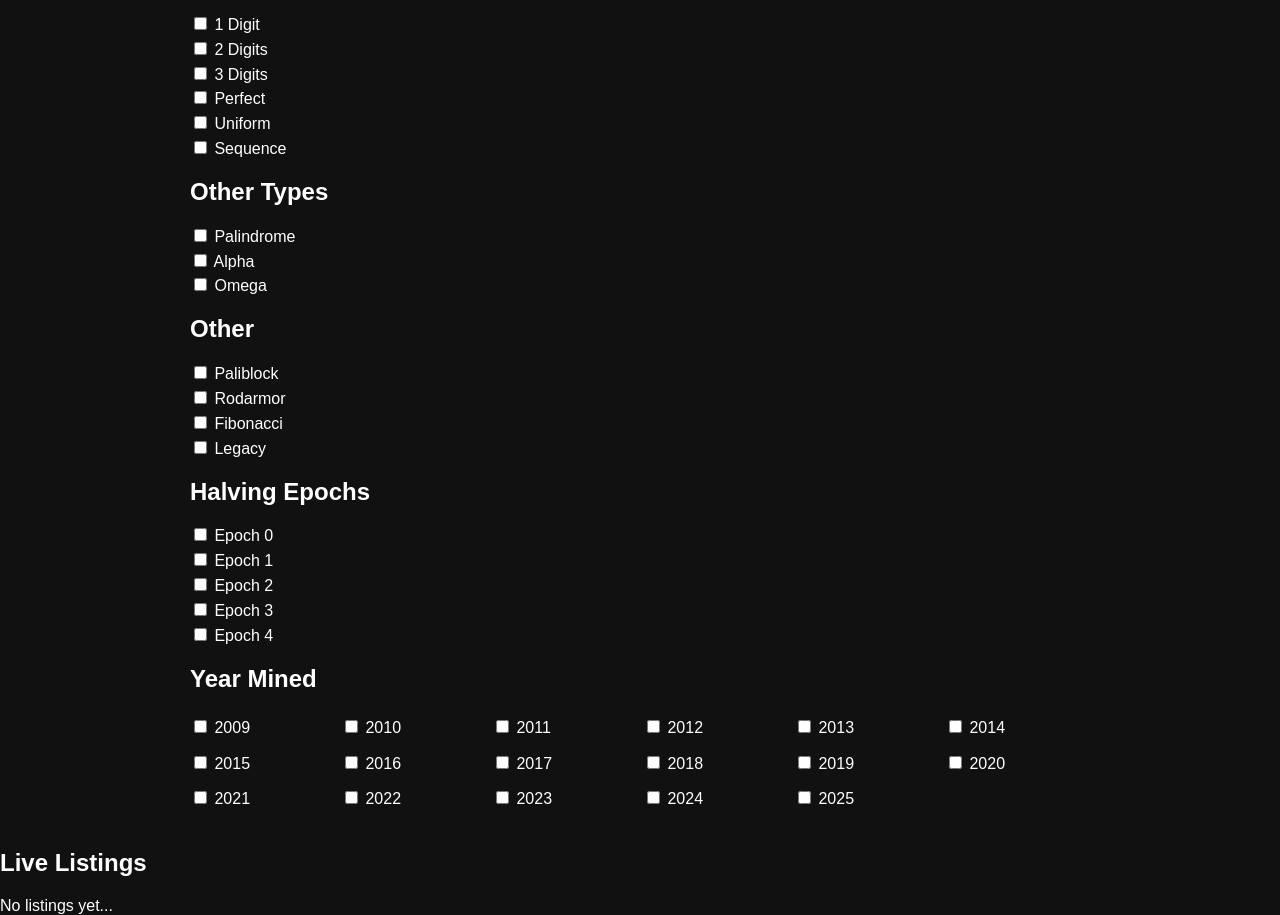
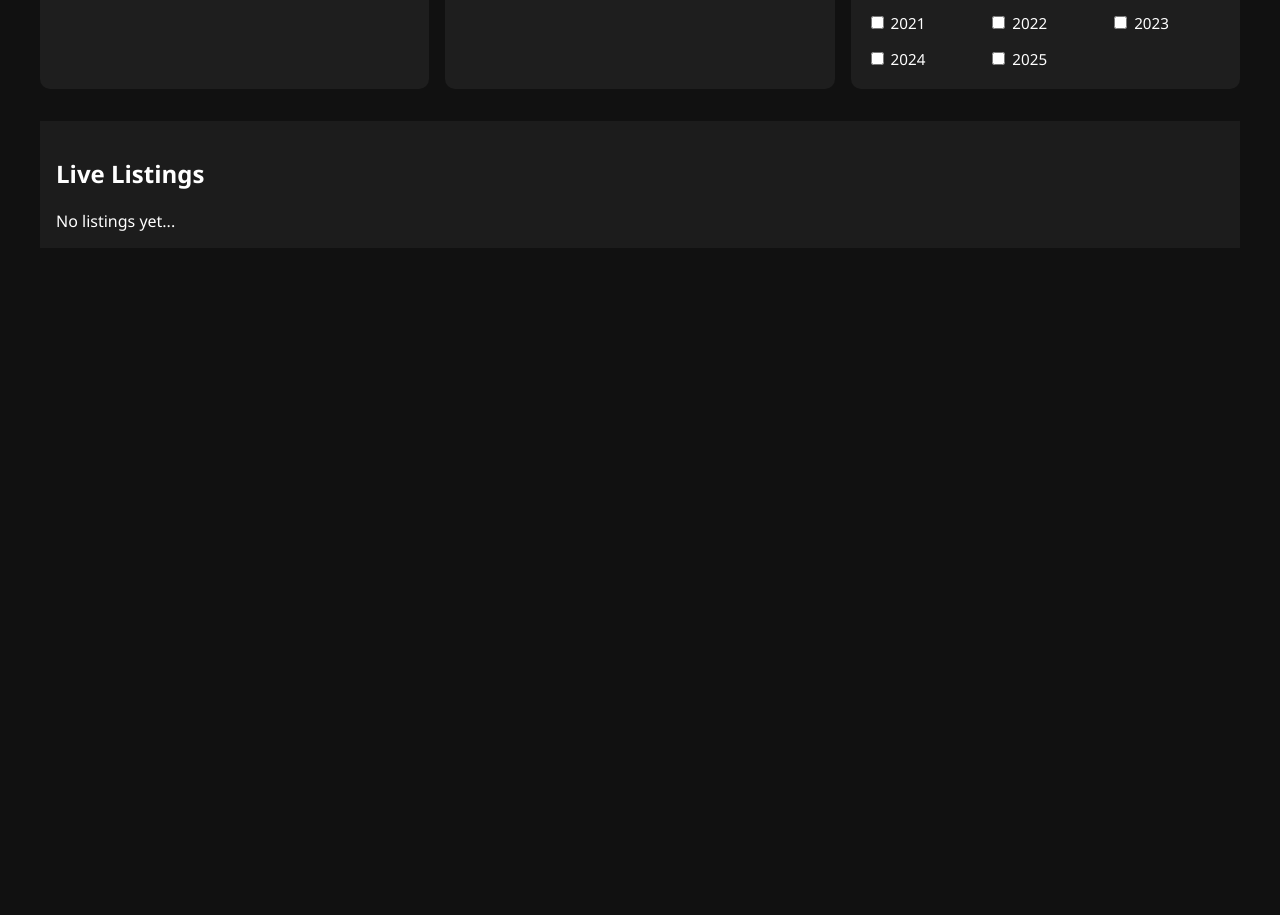
Before and after one commit to tomo385/UI, a plain HTML site: page index.html in a window 1280 px wide. Shown: the part 853-1768 px from the top of the page. After the commit the page ends 1117 px from the top, so only its background shows below. Drawn offline with Linux system fonts and the light colour scheme.

Commit message:
Update style.css

```diff
--- a/style.css
+++ b/style.css
@@ -1,85 +1,75 @@
 body {
   margin: 0;
-  font-family: Arial, sans-serif;
-  background: #111;
+  font-family: 'Segoe UI', sans-serif;
+  background-color: #111;
   color: #fff;
 }
 
 header {
-  background: #222;
-  padding: 1em;
   display: flex;
   justify-content: space-between;
   align-items: center;
+  background-color: #1a1a1a;
+  padding: 1rem 2rem;
+  border-bottom: 1px solid #333;
 }
 
 h1 {
-  margin: 0;
-  font-size: 1.5em;
+  font-size: 1.5rem;
+}
+
+#toggle-theme {
+  background: #333;
+  color: #fff;
+  padding: 0.5rem 1rem;
+  border: none;
+  border-radius: 5px;
+  cursor: pointer;
+}
+
+main {
+  display: flex;
+  flex-direction: column;
+  padding: 1rem;
+  max-width: 1200px;
+  margin: 0 auto;
 }
 
 .filters {
-  padding: 1em;
-  max-width: 900px;
-  margin: auto;
+  display: flex;
+  flex-wrap: wrap;
+  gap: 1rem;
 }
 
-.filter-group {
-  border: 1px solid #333;
-  padding: 1em;
-  margin-bottom: 1em;
-  border-radius: 5px;
-  background: #1a1a1a;
+.filter-box {
+  background-color: #1e1e1e;
+  border-radius: 10px;
+  padding: 1rem;
+  min-width: 250px;
+  flex: 1 1 300px;
 }
 
-label {
-  display: block;
-  margin: 0.3em 0;
+.filter-box h2 {
+  margin-top: 0;
+  font-size: 1.2rem;
+  border-bottom: 1px solid #444;
+  padding-bottom: 0.5rem;
+  margin-bottom: 0.5rem;
 }
 
-.switch {
-  position: relative;
-  display: inline-block;
-  width: 50px;
-  height: 24px;
+.filter-box label {
+  display: block;
+  margin: 0.25rem 0;
+  font-size: 0.95rem;
 }
 
-.switch input {
-  opacity: 0;
-  width: 0;
-  height: 0;
+.year-mined .year-grid {
+  display: grid;
+  grid-template-columns: repeat(3, 1fr);
+  gap: 0.5rem;
 }
 
-.slider {
-  position: absolute;
-  cursor: pointer;
-  top: 0; left: 0;
-  right: 0; bottom: 0;
-  background-color: #ccc;
-  transition: .4s;
-  border-radius: 24px;
-}
-
-.slider:before {
-  position: absolute;
-  content: "";
-  height: 18px; width: 18px;
-  left: 3px; bottom: 3px;
-  background-color: white;
-  transition: .4s;
-  border-radius: 50%;
-}
-
-input:checked + .slider {
-  background-color: #4CAF50;
-}
-
-input:checked + .slider:before {
-  transform: translateX(26px);
-}
-
-.year-grid {
-  display: grid;
-  grid-template-columns: repeat(6, 1fr);
-  gap: 6px;
-}
+.live-listings {
+  margin-top: 2rem;
+  padding: 1rem;
+  background-color: #1c1c1c;
```
